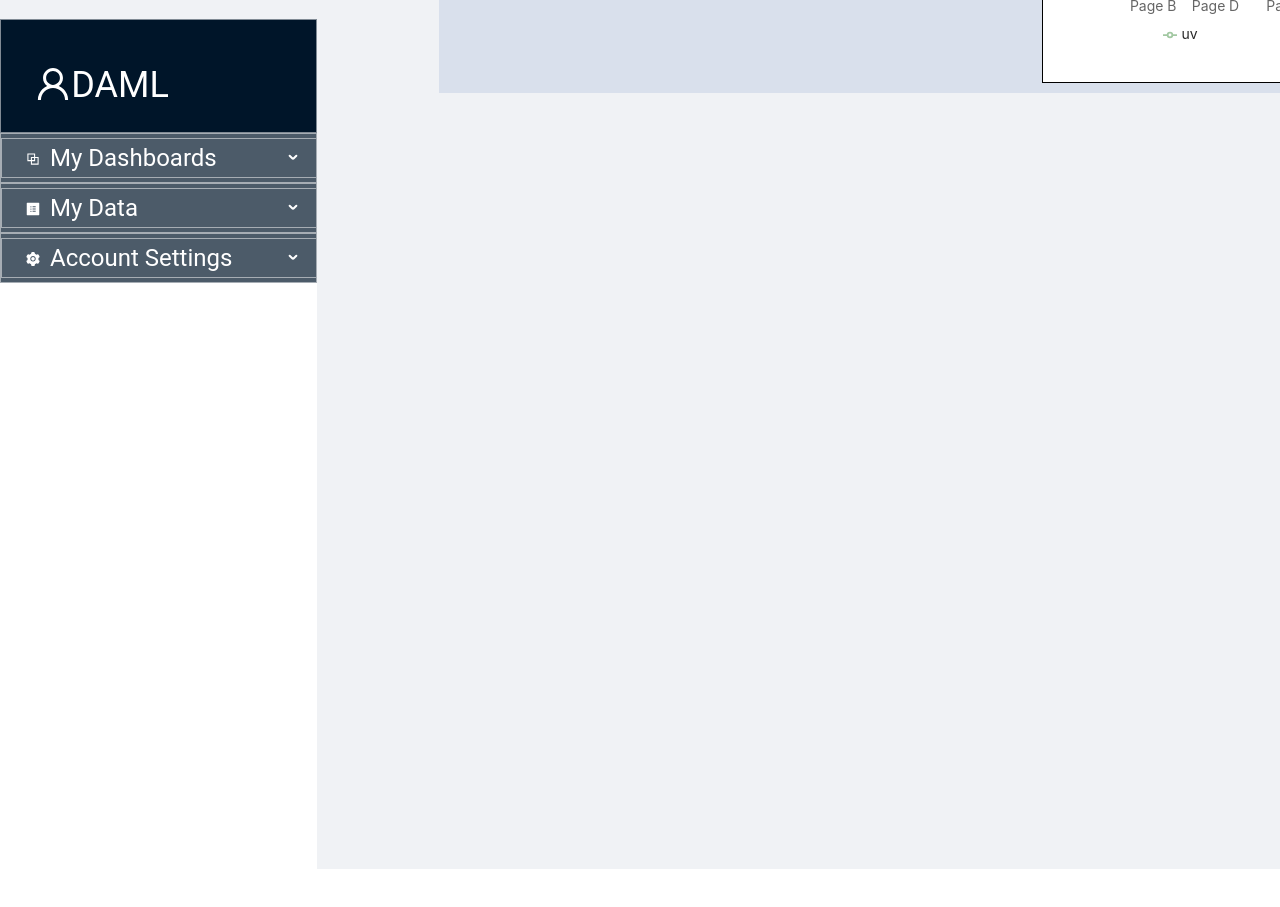
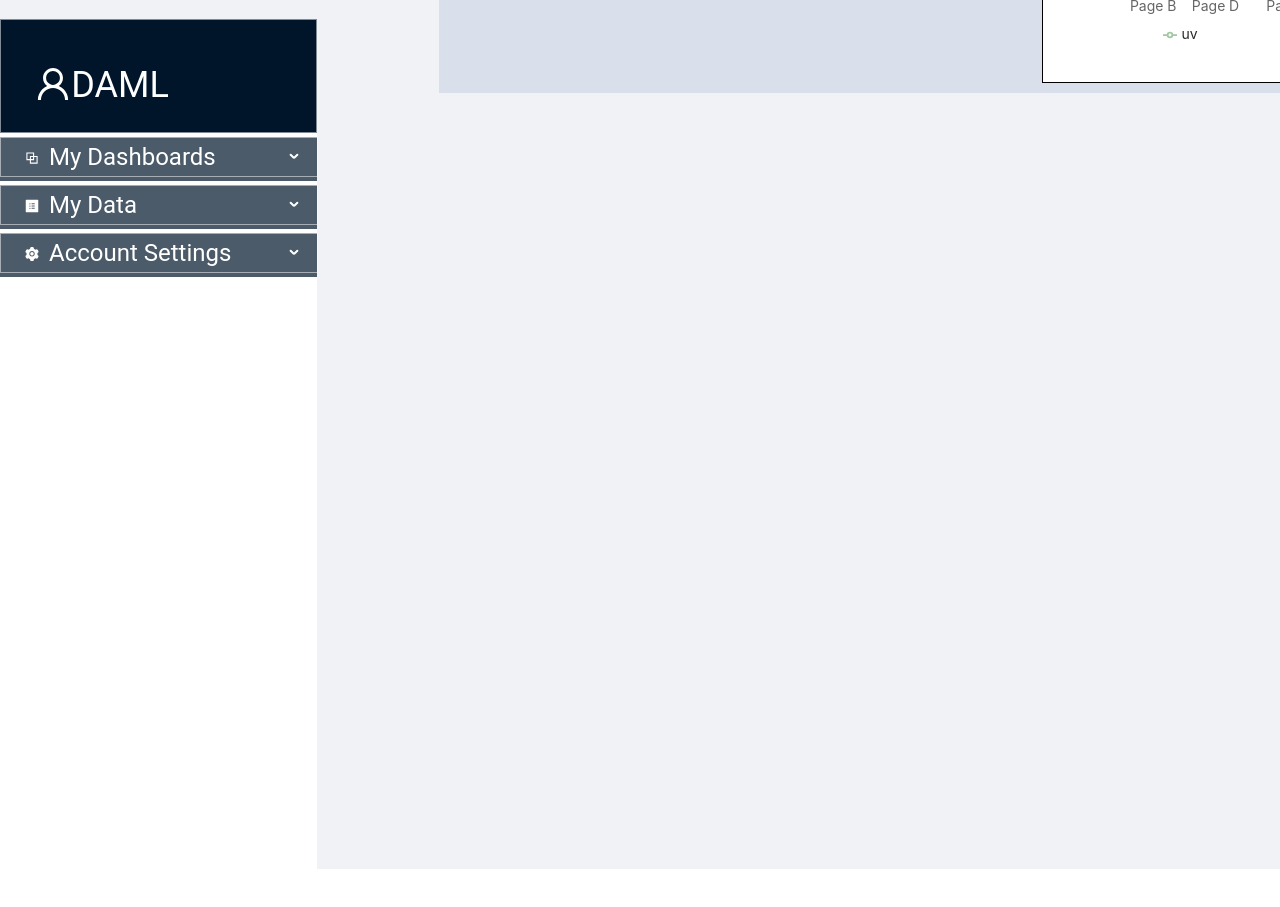
Before and after one commit to herbwang16/daml-dashboard, a React (Create React App) app: page / in a window 1280 px wide. Shown: the part 840-1747 px from the top of the page. Built offline with nearby package versions, Linux system fonts and the light colour scheme.

Commit message:
minor css editing

```diff
--- a/src/App.css
+++ b/src/App.css
@@ -409,16 +409,23 @@ body {
 }
 
 .ant-menu-submenu-title.option{
-  font-family: "Roboto";
+  font-family: "Roboto", sans-serif;
   font-style: normal;
-  font-weight: 300;
-  font-size: 24px;
-  line-height: 28px;
+  line-height: 24px;
   align-items: center;
-  border: 0.5px solid #C1C1C1;
   color: #FFFFFF;
-  background: #4C5B69;
 
+}
+
+.option{
+  border: 0px;
+  text-indent: 7.5%;
+  font-weight: 200;
+  font-size: 20px;
+}
+
+.ant-menu-inline .ant-menu-submenu-title{
+  background: none;
 }
 
 .ant-menu.ant-menu-light .ant-menu-submenu-open.option{
@@ -443,13 +450,13 @@ body {
   left: 0px;
   height: 65px;
   background: #4C5B69;
+  border: 0.5px solid #c1c1c1;
   font-family: "Roboto", sans-serif;
   font-style: normal;
   font-weight: 300;
   font-size: 24px;
   line-height: 28px;
   align-items: center;
-  border: 0.5px solid #C1C1C1;
   color: white;
   margin-top: 0px;
   margin-bottom:0px;
@@ -457,20 +464,9 @@ body {
 
 
 
-.link-item{
-  color:white;
-}
-
-.link-item:hover {
-  background-color: #8c9bd1;
-  color: white;
-}
-
 .ant-menu.ant-menu-light .ant-menu-item-selected.menu-item{
   background-color: #798DE4;
 }
-
-
 
 .ant-menu-inline .ant-menu-selected::after, .ant-menu-inline .ant-menu-item-selected::after {
   opacity: 0;
@@ -479,7 +475,7 @@ body {
 
 
 .menu-item:hover {
-  background-color: #8c9bd1;
+  background-color: #8c9bd1!important;
   color: white;
 }
 
@@ -493,8 +489,8 @@ body {
 .main-menu{
   background: #4C5B69;
   color: white;
-  border: 0.5px solid rgba(255, 255, 255, 0.5);
   font-family: "Roboto", sans-serif;
+  border: 0px;
   font-style: normal;
   font-weight: normal;
   font-size: 24px;
@@ -503,7 +499,6 @@ body {
 
 }
 
-.ant-menu-submenu ant-menu-submenu-inline main-menu ant-menu-submenu-open
 
 .ant-menu-submenu-title .ant-menu-submenu-arrow{
     background: white;
@@ -514,8 +509,6 @@ body {
   background: white!important;
 
 }
-
-
 
 
 
@@ -577,7 +570,7 @@ color: #FFFFFF;
   color:white;
   background: #7A8EA0;
   border: 0.5px solid #C1C1C1;
-
+  text-indent: 5%;
   font-family: "Roboto", sans-serif;
 }
 
@@ -598,15 +591,3 @@ color: #FFFFFF;
 .ant-menu-vertical .ant-menu-item:not(:last-child), .ant-menu-vertical-left .ant-menu-item:not(:last-child), .ant-menu-vertical-right .ant-menu-item:not(:last-child), .ant-menu-inline .ant-menu-item:not(:last-child){
   margin-bottom: 0px;
 }
-
-.ant-menu-inline .ant-menu-submenu-title {
-  background: #4C5B69;
-  color: white;
-  border: 0.5px solid rgba(255, 255, 255, 0.5);
-  font-family: "Roboto", sans-serif;
-  font-style: normal;
-  font-weight: normal;
-  font-size: 24px;
-  line-height: 28px;
-  align-items: center;
-}
```
